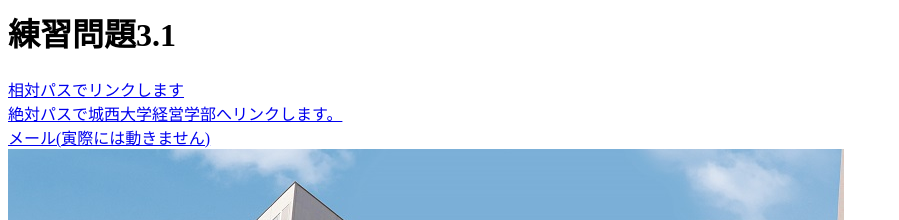
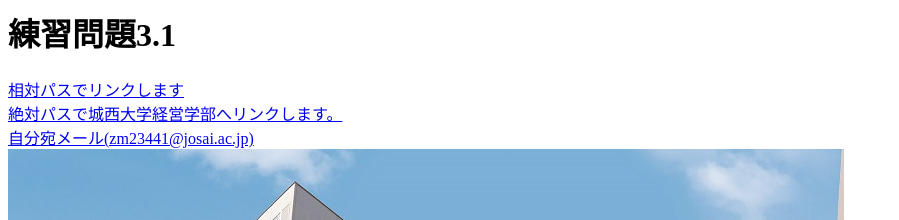
Before and after one commit to zyoshiki1110/jaf1073, a plain HTML site: page index.html in a window 1280 px wide. Shown: the part 2320-2540 px from the top of the page, without its empty margins (0-899 px from the left). Drawn offline with Linux system fonts and the light colour scheme.

Commit message:
Update index.html

```diff
--- a/index.html
+++ b/index.html
@@ -118,7 +118,7 @@
   <h1>練習問題3.1</h1>
   <a href="a.html">相対パスでリンクします</a><br>
   <a href=https://www.josai.ac.jp/management/>絶対パスで城西大学経営学部へリンクします。</a><br>
-  <a href="mailto:zm99999@josai.ac.jp">メール(寅際には動きません)</a><br>
+  <a href="mailto:zm23441@josai.ac.jp">自分宛メール(zm23441@josai.ac.jp)</a><br>
   <a href="https://www.josai.ac.jp/management/">
   <img src="./image/keiei_small.jpg" alt="城西大学経営学部"></a><br>
   <h1>練習問題3.2</h1>
```
